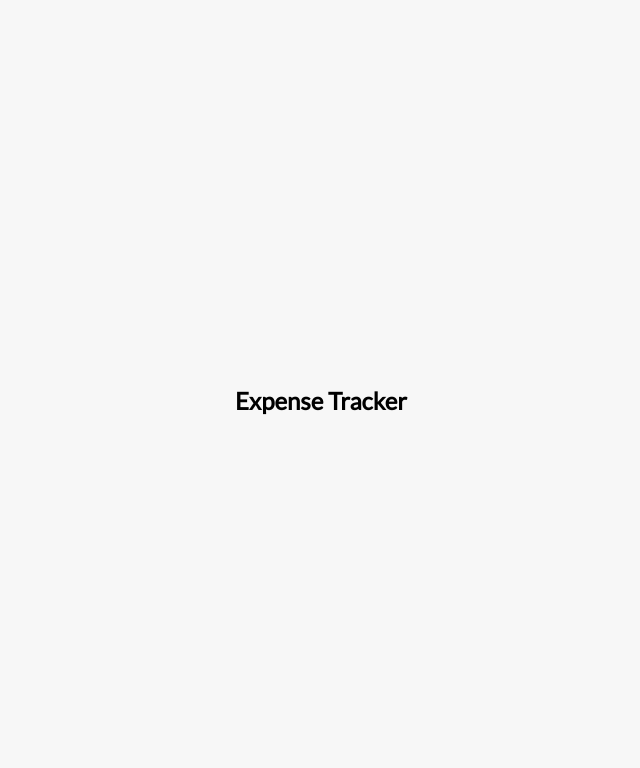
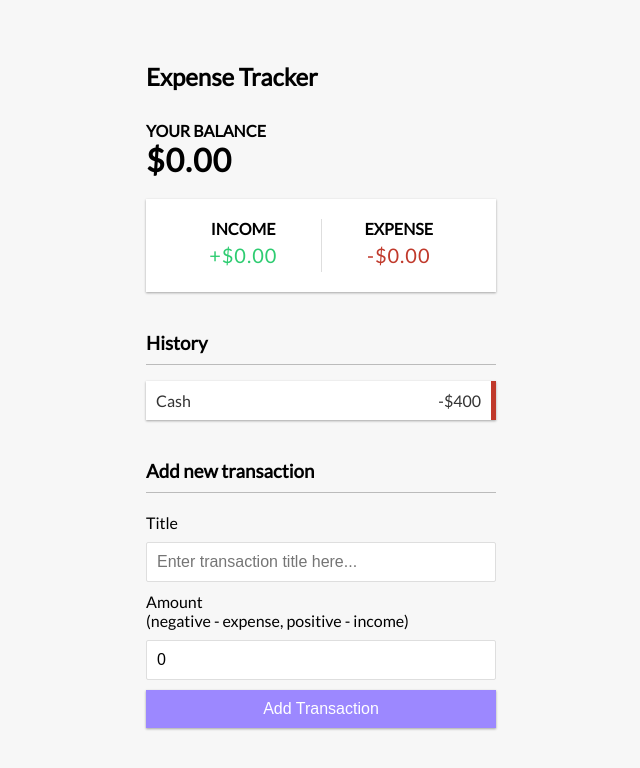
Before and after one commit to NJVS/Expense-tracker-app, a React (Create React App) app: page / in a window 1280 px wide. Shown: the top 768 px of the page, without its empty margins (319-959 px from the left). Built offline with nearby package versions, Linux system fonts and the light colour scheme.

Commit message:
context provider

```diff
--- a/src/App.js
+++ b/src/App.js
@@ -1,12 +1,22 @@
+import './App.css';
 import Header from './components/Header';
-
-import './App.css';
+import Balance from './components/Balance';
+import IncomeExpenses from './components/IncomeExpenses';
+import TransactionList from './components/TransactionList';
+import AddTransaction from './components/AddTransaction';
+import { ExpenseProvider } from './context/ExpenseContext';
 
 function App() {
   return (
-    <div>
+    <ExpenseProvider>
       <Header />
-    </div>
+      <div className="container">
+        <Balance />
+        <IncomeExpenses />
+        <TransactionList />
+        <AddTransaction />
+      </div>
+    </ExpenseProvider>
   );
 }
 
```
